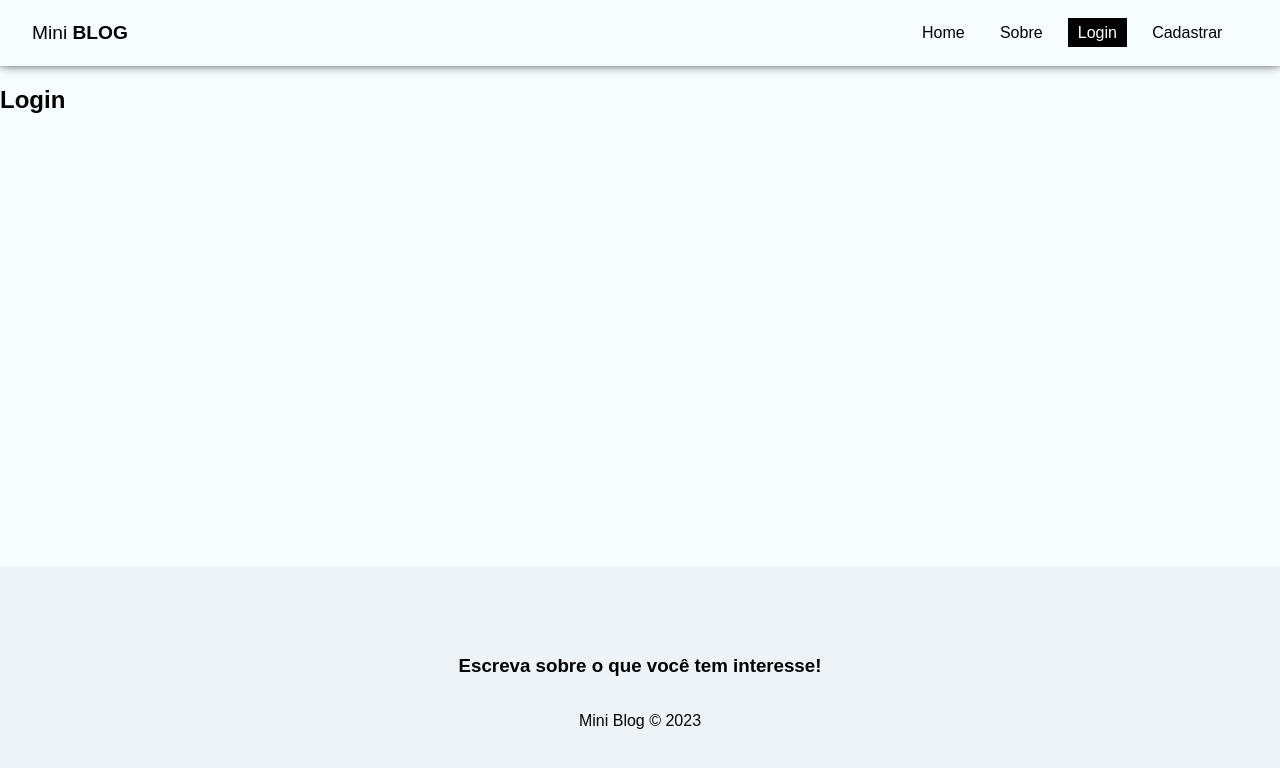
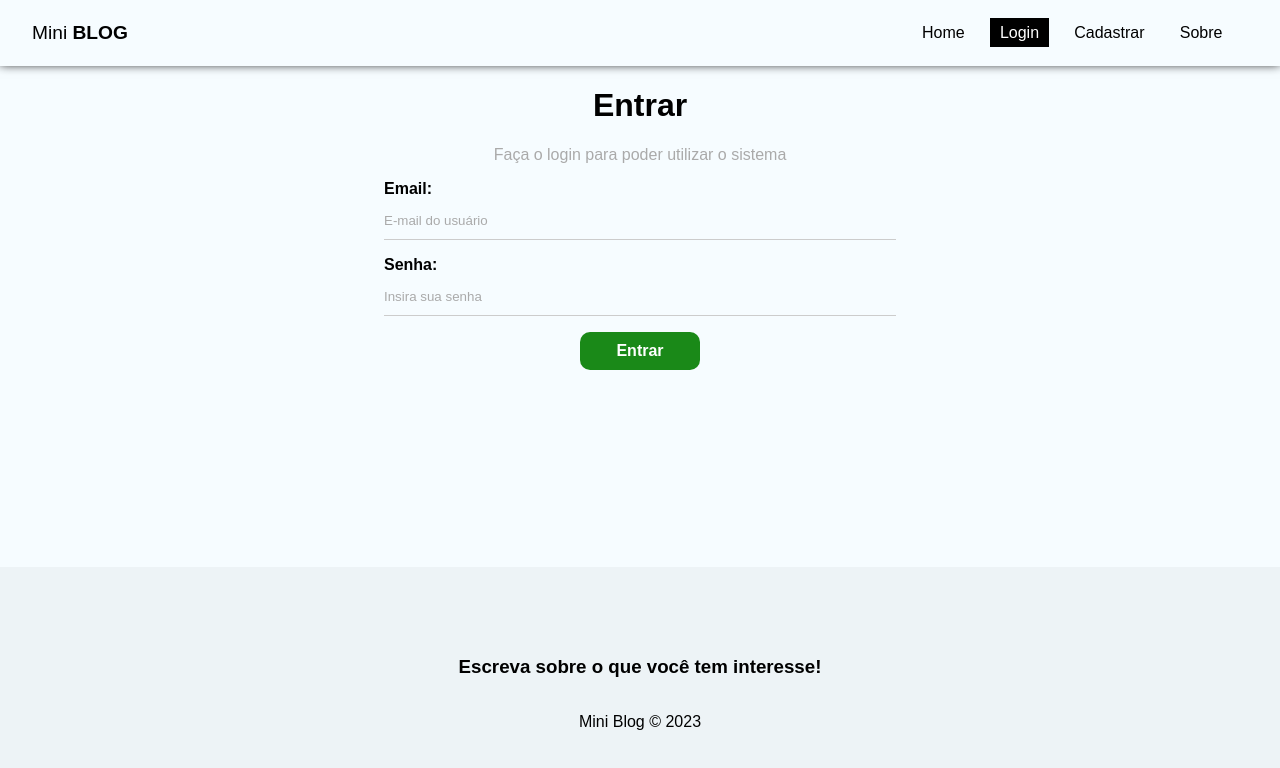
Before and after one commit to meduardo27/miniblog, a React (Create React App) app: page /login in a window 1280 px wide. Shown: the top 768 px of the page. Built offline with nearby package versions, Linux system fonts and the light colour scheme; no server answers; the HTML template or start-up script is replaced by a standard one.

Commit message:
feat: criacao de autenticacao por login

```diff
--- a/src/App.js
+++ b/src/App.js
@@ -1,27 +1,69 @@
 import "./App.css";
 import { BrowserRouter, Routes, Route, Navigate } from "react-router-dom";
+
+import { onAuthStateChanged } from "firebase/auth";
+
+import { useState, useEffect } from "react";
+import { useAuthentication } from "./hooks/useAuthentication";
+
+import { AuthProvider } from "./context/AuthContext";
+
 import Home from "./pages/Home/Home";
 import About from "./pages/About/About";
 import Login from "./pages/Login/Login";
 import Register from "./pages/Register/Register";
 import Navbar from "./components/Navbar";
 import Footer from "./components/Footer";
+import CreatePost from "./pages/CreatePost/CreatePost";
+import Dashboard from "./pages/Dashboard/Dashboard";
 
 function App() {
+  const [user, setUser] = useState(undefined);
+
+  const { auth } = useAuthentication();
+
+  const loadingUser = user === undefined;
+
+  useEffect(() => {
+    onAuthStateChanged(auth, (user) => {
+      setUser(user);
+    });
+  }, [auth]);
+
+  if (loadingUser) {
+    return <p>Carregando...</p>;
+  }
+
   return (
     <div className="App">
+      <AuthProvider value={{ user }}>
         <BrowserRouter>
           <Navbar />
           <div className="container">
             <Routes>
               <Route path="/" element={<Home />}></Route>
               <Route path="/about" element={<About />}></Route>
-            <Route path="/login" element={<Login />}></Route>
-            <Route path="/register" element={<Register />}></Route>
+              <Route
+                path="/login"
+                element={!user ? <Login /> : <Navigate to="/" />}
+              ></Route>
+              <Route
+                path="/register"
+                element={!user ? <Register /> : <Navigate to="/" />}
+              ></Route>
+              <Route
+                path="/posts/create"
+                element={user ? <CreatePost /> : <Navigate to="/login" />}
+              ></Route>
+              <Route
+                path="/dashboard"
+                element={user ? <Dashboard /> : <Navigate to="/login" />}
+              ></Route>
             </Routes>
           </div>
           <Footer />
         </BrowserRouter>
+      </AuthProvider>
     </div>
   );
 }
--- a/src/components/Navbar.js
+++ b/src/components/Navbar.js
@@ -1,7 +1,14 @@
 import { NavLink } from "react-router-dom";
 import styles from "./Navbar.module.css";
 
+import { useAuthentication } from "../hooks/useAuthentication";
+
+import { useAuthValue } from "../context/AuthContext";
+
 const Navbar = () => {
+  const { user } = useAuthValue();
+  const { logout } = useAuthentication();
+
   return (
     <nav className={styles.navbar}>
       <NavLink to="/" className={styles.brand}>
@@ -16,14 +23,9 @@ const Navbar = () => {
             Home
           </NavLink>
         </li>
-        <li>
-          <NavLink
-            to="/about"
-            className={({ isActive }) => (isActive ? styles.active : "")}
-          >
-            Sobre
-          </NavLink>
-        </li>
+
+        {!user && (
+          <>
             <li>
               <NavLink
                 to="/login"
@@ -40,6 +42,41 @@ const Navbar = () => {
                 Cadastrar
               </NavLink>
             </li>
+          </>
+        )}
+        {user && (
+          <>
+            <li>
+              <NavLink
+                to="/posts/create"
+                className={({ isActive }) => (isActive ? styles.active : "")}
+              >
+                Novo Post
+              </NavLink>
+            </li>
+            <li>
+              <NavLink
+                to="/dashboard"
+                className={({ isActive }) => (isActive ? styles.active : "")}
+              >
+                Dashboard
+              </NavLink>
+            </li>
+          </>
+        )}
+        <li>
+          <NavLink
+            to="/about"
+            className={({ isActive }) => (isActive ? styles.active : "")}
+          >
+            Sobre
+          </NavLink>
+        </li>
+        {user && (
+          <li>
+            <button onClick={logout}>Sair</button>
+          </li>
+        )}
       </ul>
     </nav>
   );
--- /dev/null
+++ b/src/context/AuthContext.js
@@ -0,0 +1,11 @@
+import { useContext, createContext } from "react";
+
+const AuthContext = createContext();
+
+export function AuthProvider({ children, value }) {
+  return <AuthContext.Provider value={value}>{children}</AuthContext.Provider>;
+}
+
+export function useAuthValue() {
+  return useContext(AuthContext);
+}
--- a/src/hooks/useAuthentication.js
+++ b/src/hooks/useAuthentication.js
@@ -60,6 +60,34 @@ export const useAuthentication = () => {
     }
   };
 
+  const logout = () => {
+    checkIfIsCancelled();
+    signOut(auth);
+  };
+
+  const login = async (data) => {
+    checkIfIsCancelled();
+    setLoading(true);
+    setError(false);
+
+    try {
+      await signInWithEmailAndPassword(auth, data.email, data.password);
+      setLoading(false);
+    } catch (error) {
+      let systemErrorMessage;
+      if (error.message.includes("user-not-found")) {
+        systemErrorMessage = "Usuário não encontrado.";
+      } else if (error.message.includes("wrong-password")) {
+        systemErrorMessage = "Senha incorreta.";
+      } else {
+        systemErrorMessage = "Ocorreu um erro, por favor tente mais tarde.";
+      }
+
+      setError(systemErrorMessage);
+      setLoading(false);
+    }
+  };
+
   useEffect(() => {
     return () => setCancelled(true);
   }, []);
@@ -69,5 +97,7 @@ export const useAuthentication = () => {
     createUser,
     error,
     loading,
+    logout,
+    login,
   };
 };
--- a/src/pages/About/About.js
+++ b/src/pages/About/About.js
@@ -1,9 +1,19 @@
+import { Link } from "react-router-dom";
 import styles from "./About.module.css";
 
 const About = () => {
   return (
-    <div>
-      <h1>About</h1>
+    <div className={styles.about}>
+      <h2>
+        Sobre o Mini <span>Blog</span>
+      </h2>
+      <p>
+        Este projeto consiste em um blog feito com React no front-end e Firebase
+        no back-end.
+      </p>
+      <Link to="/posts/create" className="btn">
+        Criar Post
+      </Link>
     </div>
   );
 };
--- a/src/pages/About/About.module.css
+++ b/src/pages/About/About.module.css
@@ -0,0 +1,17 @@
+.about {
+  text-align: center;
+  display: flex;
+  flex-direction: column;
+  align-items: center;
+}
+
+.about p {
+  color: #aaa;
+  margin-bottom: 2em;
+}
+
+.about a {
+  display: block;
+  margin-top: 15px;
+  padding: 10px 15px;
+}
--- /dev/null
+++ b/src/pages/CreatePost/CreatePost.js
@@ -0,0 +1,11 @@
+import styles from "./CreatePost.module.css";
+
+const CreatePost = () => {
+  return (
+    <div>
+      <h1>CreatePost</h1>
+    </div>
+  );
+};
+
+export default CreatePost;
--- /dev/null
+++ b/src/pages/Dashboard/Dashboard.js
@@ -0,0 +1,11 @@
+import styles from "./Dashboard.module.css";
+
+const Dashboard = () => {
+  return (
+    <div>
+      <h1>Dashboard</h1>
+    </div>
+  );
+};
+
+export default Dashboard;
--- a/src/pages/Login/Login.js
+++ b/src/pages/Login/Login.js
@@ -1,9 +1,67 @@
+import { useEffect, useState } from "react";
+import { useAuthentication } from "../../hooks/useAuthentication";
 import styles from "./Login.module.css";
 
 const Login = () => {
+  const [email, setEmail] = useState("");
+  const [password, setPassword] = useState("");
+  const [error, setError] = useState("");
+
+  const { login, error: authError, loading } = useAuthentication();
+
+  const handleSubmit = async (e) => {
+    e.preventDefault();
+    setError("");
+
+    const user = {
+      email,
+      password,
+    };
+
+    const res = await login(user);
+    console.log(res);
+  };
+
+  useEffect(() => {
+    if (authError) {
+      setError(authError);
+    }
+  }, [authError]);
   return (
-    <div>
-      <h2>Login</h2>
+    <div className={styles.login}>
+      <h1>Entrar</h1>
+      <p>Faça o login para poder utilizar o sistema</p>
+      <form onSubmit={handleSubmit}>
+        <label>
+          <span>Email:</span>
+          <input
+            type="email"
+            name="email"
+            required
+            placeholder="E-mail do usuário"
+            value={email}
+            onChange={(e) => setEmail(e.target.value)}
+          />
+        </label>
+        <label>
+          <span>Senha:</span>
+          <input
+            type="password"
+            name="password"
+            required
+            placeholder="Insira sua senha"
+            value={password}
+            onChange={(e) => setPassword(e.target.value)}
+          />
+        </label>
+        {!loading && <button className="btn">Entrar</button>}
+        {loading && (
+          <button className="btn" disabled>
+            Aguarde...
+          </button>
+        )}
+        {error && <p className="error">{error}</p>}
+      </form>
     </div>
   );
 };
--- a/src/pages/Login/Login.module.css
+++ b/src/pages/Login/Login.module.css
@@ -0,0 +1,7 @@
+.login {
+  text-align: center;
+}
+
+.login p {
+  color: #aaa;
+}
```
Also changed, not shown: src/pages/CreatePost/CreatePost.module.css (added), src/pages/Dashboard/Dashboard.module.css (added). Lines whose indentation alone changed are shown as unchanged.
